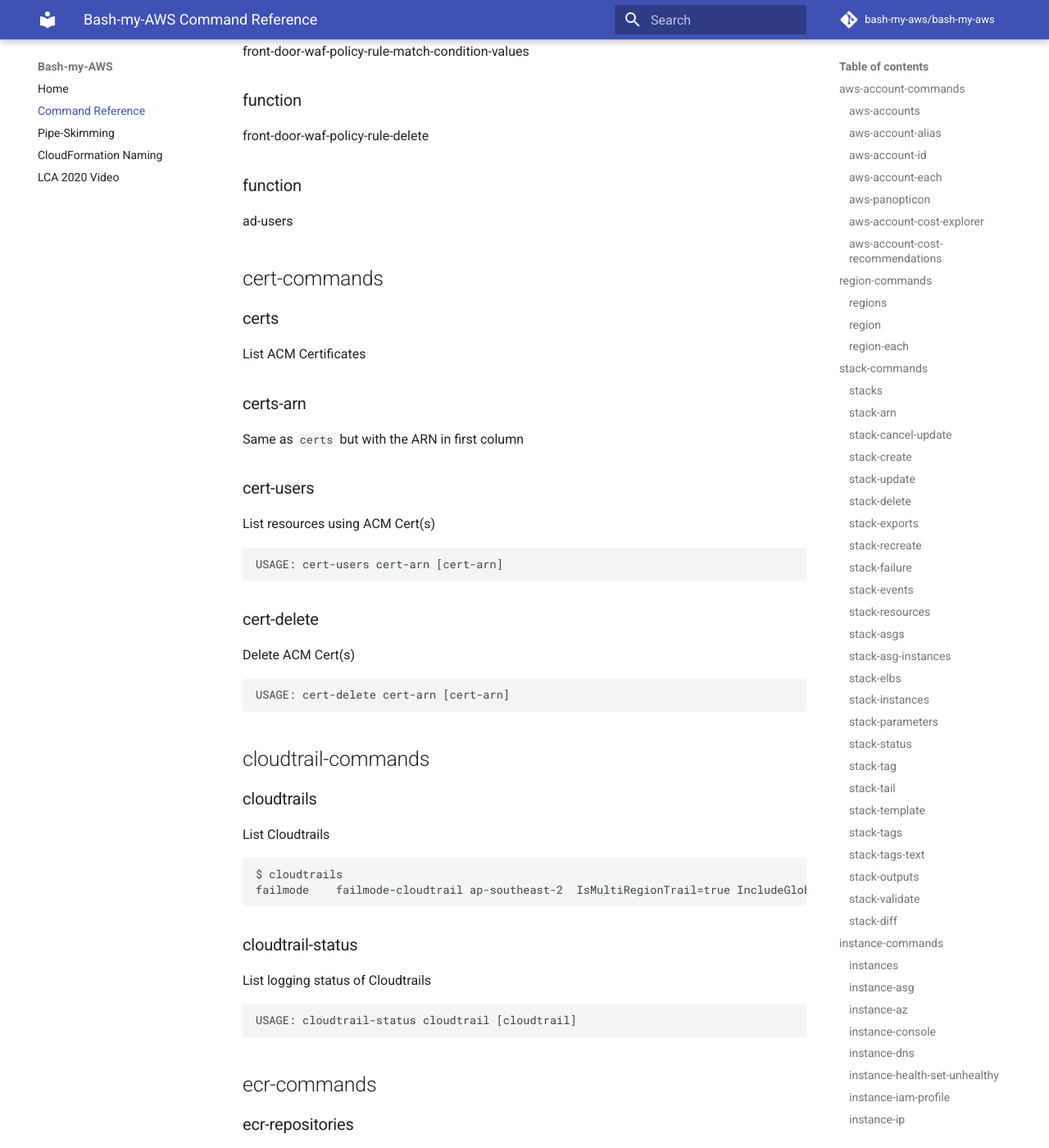
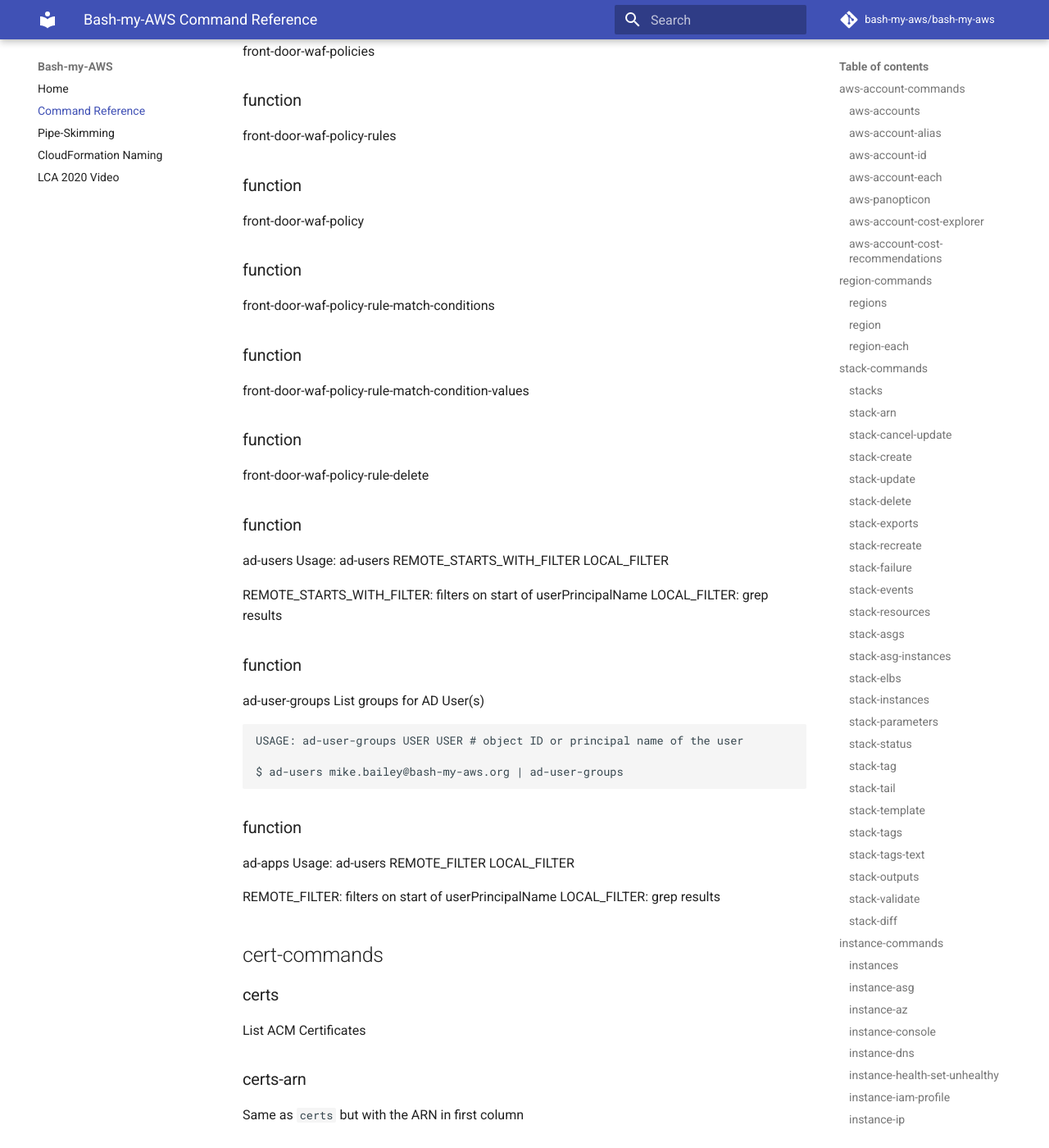
Before and after one commit to bash-my-aws/bash-my-aws, an MkDocs documentation site: the page built from docs/command-reference.md, in a window 1280 px wide and 1400 px high, scrolled down 20432 px. Shown: the whole window at 82% size. Built offline with MkDocs 1.6.1 and Material for MkDocs 9.7.7, drawn with Linux system fonts in a browser that asks for light colours; comment, search, counter and statistics services are not loaded; some of the changed text lies outside the part shown.

Commit message:
Ran build to include ad-apps() and ad-user-groups()

```diff
--- a/docs/command-reference.md
+++ b/docs/command-reference.md
@@ -913,11 +913,23 @@
 
 
 ### function
+ resource-group-export
+
+
+### function
  resource-group-unset
 
 
 ### function
  resources
+
+
+### function
+ resourceids
+
+
+### function
+ resource-export
 
 
 ### function
@@ -950,6 +962,10 @@
 
 
 ### function
+ front-door-waf-policy
+
+
+### function
  front-door-waf-policy-rule-match-conditions
 
 
@@ -963,6 +979,27 @@
 
 ### function
  ad-users
+Usage: ad-users REMOTE_STARTS_WITH_FILTER LOCAL_FILTER
+
+REMOTE_STARTS_WITH_FILTER: filters on start of userPrincipalName
+LOCAL_FILTER: grep results
+
+
+### function
+ ad-user-groups
+List groups for AD User(s)
+
+    USAGE: ad-user-groups USER USER # object ID or principal name of the user
+
+    $ ad-users mike.bailey@bash-my-aws.org | ad-user-groups
+
+
+### function
+ ad-apps
+Usage: ad-users REMOTE_FILTER LOCAL_FILTER
+
+REMOTE_FILTER: filters on start of userPrincipalName
+LOCAL_FILTER: grep results
 
 
 ## cert-commands
```
Also changed, not shown: 2 other files.
